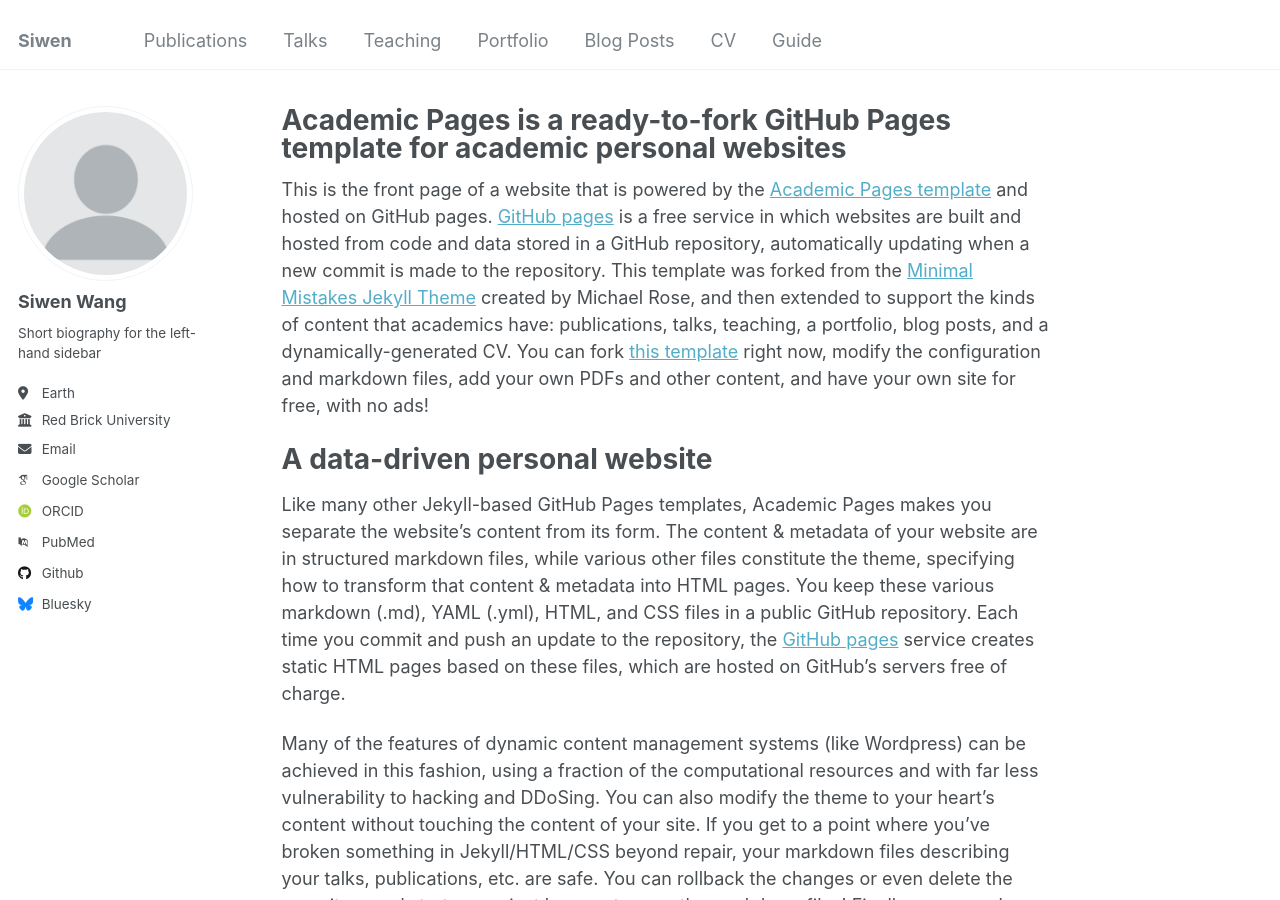
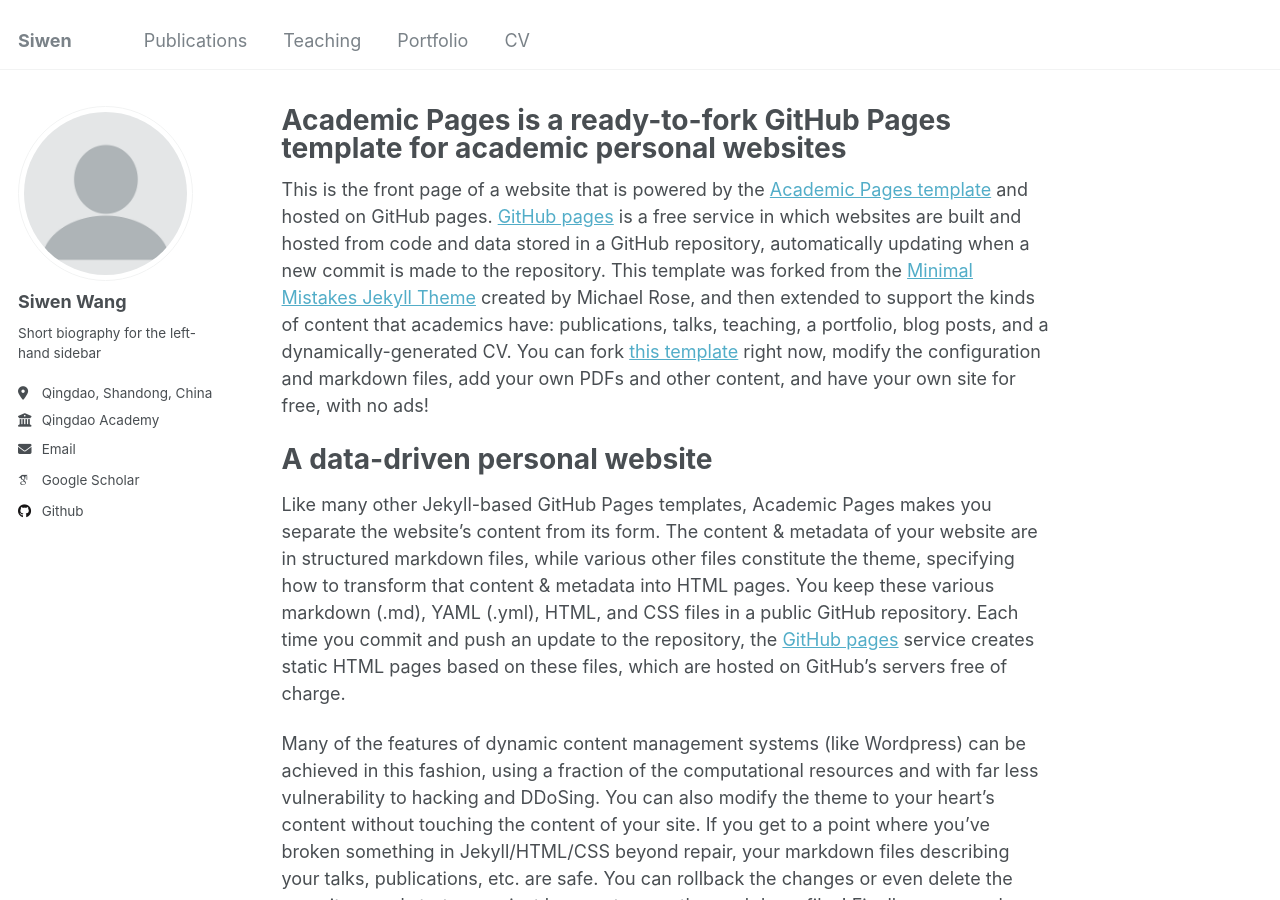
Before and after one commit to siw028/siwen.github.io, a Jekyll site: the page built from _pages/about.md, in a window 1280 px wide and 900 px high. Built offline with Jekyll 4.4.1, drawn with Linux system fonts in a browser that asks for light colours; some web fonts are replaced.

Commit message:
update personal info

```diff
--- a/_config.yml
+++ b/_config.yml
@@ -25,31 +25,31 @@ author:
   name             : "Siwen Wang"
   pronouns         : # example: "she/her"
   bio              : "Short biography for the left-hand sidebar"
-  location         : "Earth"
-  employer         : "Red Brick University"
+  location         : "Qingdao, Shandong, China"
+  employer         : "Qingdao Academy"
   uri              : # URL
-  email            : "none@example.org"
+  email            : "wangsiwen529@gmail.com"
 
   # Academic websites
   arxiv            : # URL - Update with the correct link to your profile
-  googlescholar    : "https://scholar.google.com/citations?user=PS_CX0AAAAAJ"
-  impactstory      : # URL
-  orcid            : "http://orcid.org/yourorcidurl"
-  semantic         : # URL
-  pubmed           : "https://www.ncbi.nlm.nih.gov/pubmed/?term=john+snow"
-  researchgate     : # URL
-  scopus           : # URL
+  googlescholar    : "https://scholar.google.com/citations?user=FAvhBlgAAAAJ&hl=en"
+  # impactstory      : # URL
+  # orcid            : "http://orcid.org/yourorcidurl"
+  # semantic         : # URL
+  # pubmed           : "https://www.ncbi.nlm.nih.gov/pubmed/?term=john+snow"
+  # researchgate     : # URL
+  # scopus           : # URL
 
   # Repositories and software development
   bitbucket        : # Username - Update with your username on the site
   codepen          : # Username
   dribbble         : # Username
-  github           : "academicpages"
+  github           : "siw028"
   kaggle           : # Username
   stackoverflow    : # User number or user number and name (i.e., use "1" or "1/jeff-atwood")
 
   # Social media
-  bluesky          : "bsky.app" # Replace this with you Bluesky username
+  #bluesky          : "bsky.app" # Replace this with you Bluesky username
   facebook         : # Username
   flickr           : # Username
   foursquare       : # Username
```
Also changed, not shown: _data/navigation.yml (+6 -6 lines).
